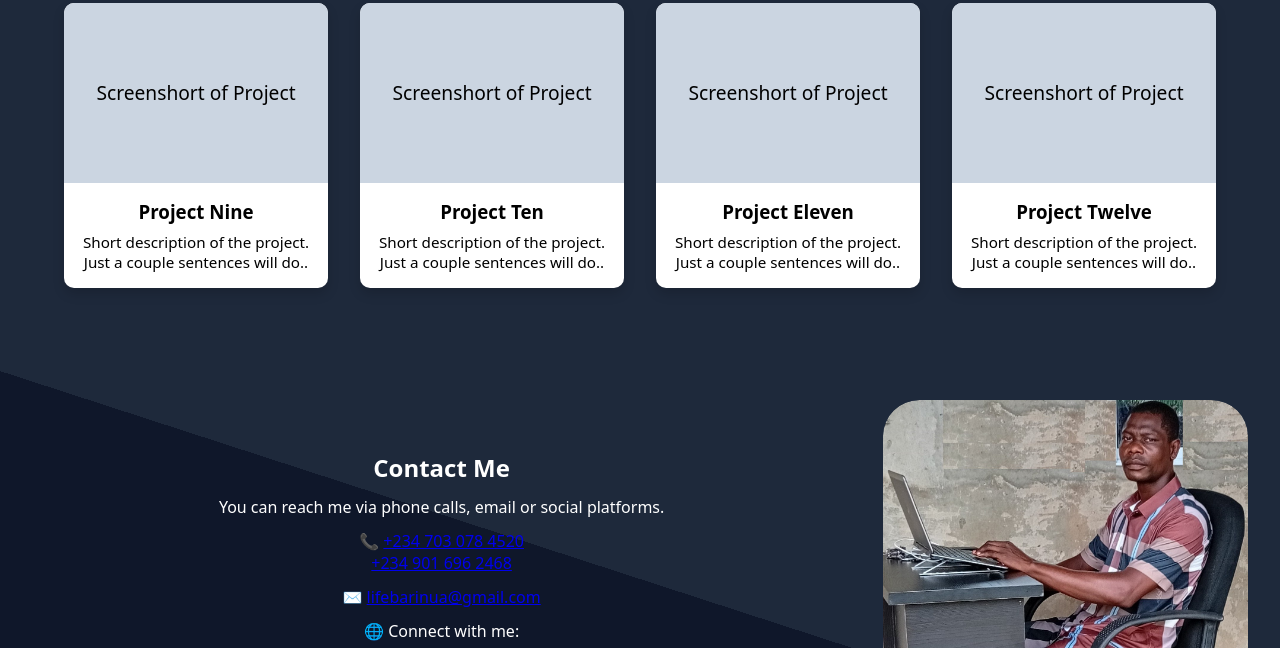
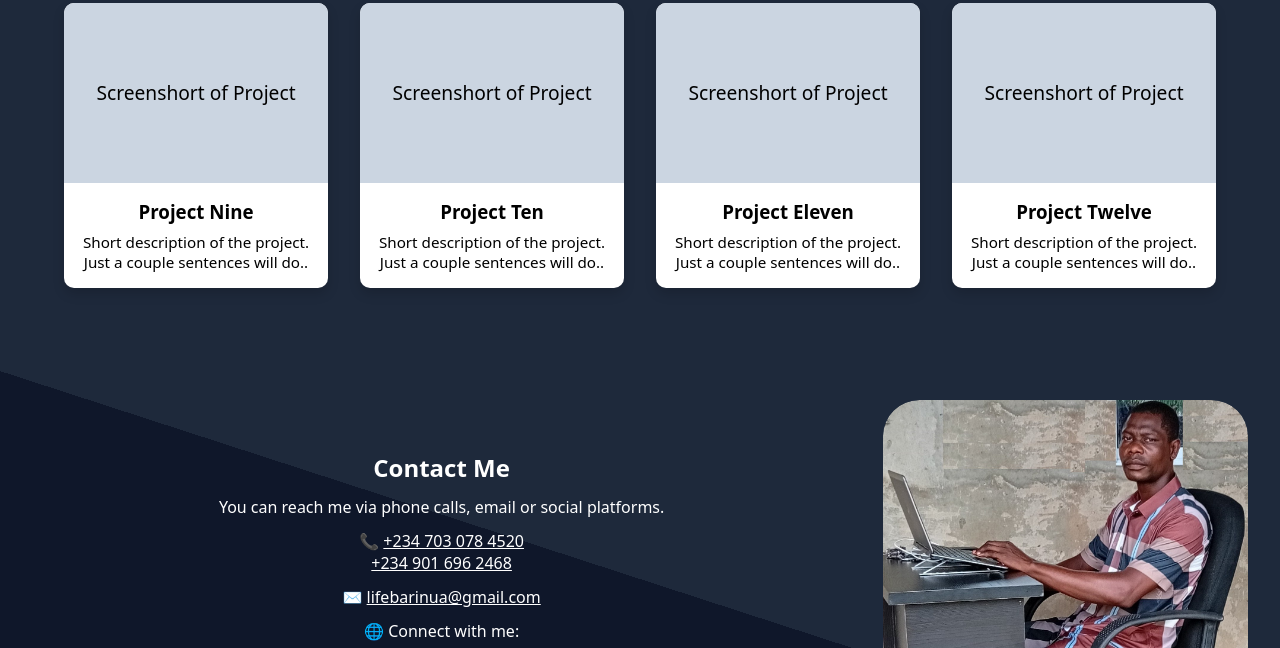
Before and after one commit to Lifebarinua/portfolio-project, a website built with webpack: page src/index.html in a window 1280 px wide. Shown: the part 1190-1838 px from the top of the page. Built offline with nearby package versions, Linux system fonts and the light colour scheme.

Commit message:
Update portfolio

```diff
--- a/src/components/footer.html
+++ b/src/components/footer.html
@@ -10,7 +10,7 @@
         <a href="tel:+2349016962468">+234 901 696 2468</a>
       </p>
 
-      <p>✉️ <a href="mailto:lifebarinua@gmail.com">lifebarinua@gmail.com</a></p>
+      <p class="white">✉️ <a href="mailto:lifebarinua@gmail.com">lifebarinua@gmail.com</a></p>
 
       <p class="white">🌐 Connect with me:</p>
       <div class="social-links">
--- a/src/styles/main.css
+++ b/src/styles/main.css
@@ -78,6 +78,7 @@ main {
 h3,p{
   color: black;
 }
-.white {
+.white,
+a {
   color: white;
 }
```
